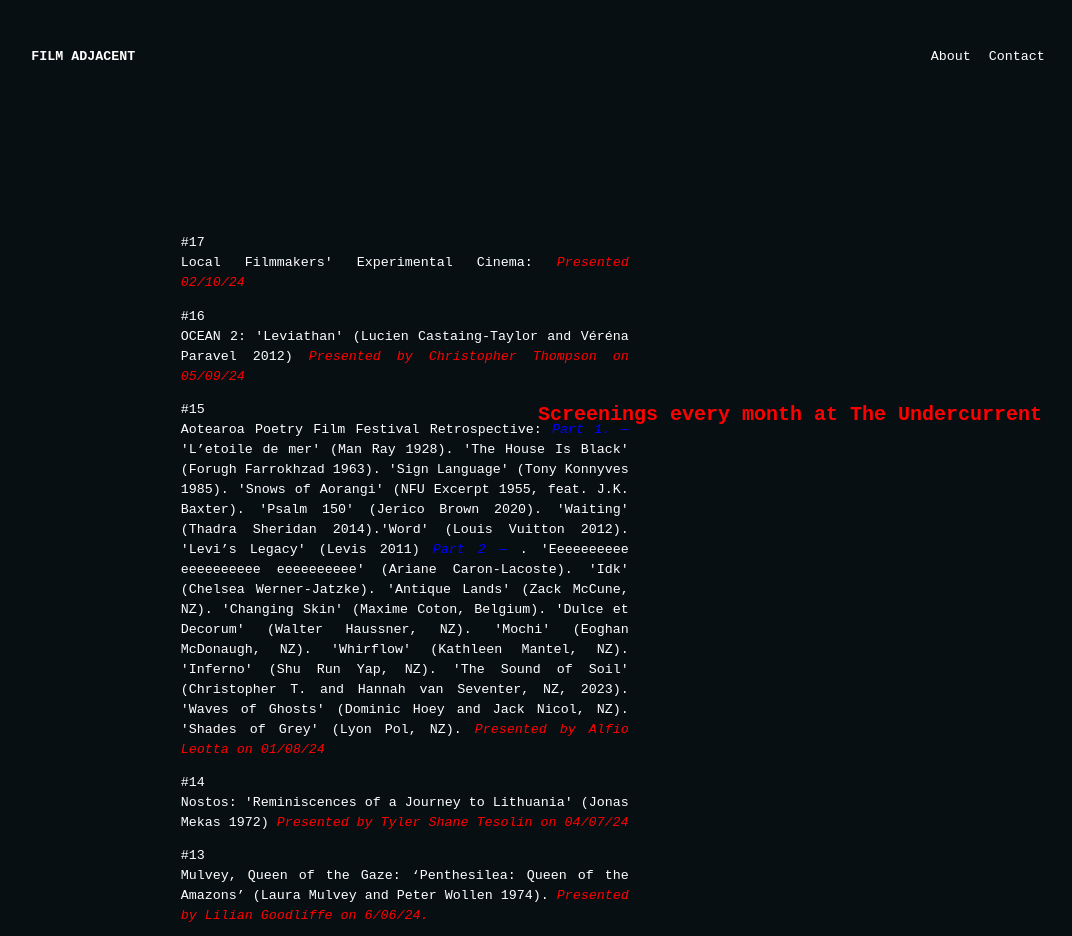
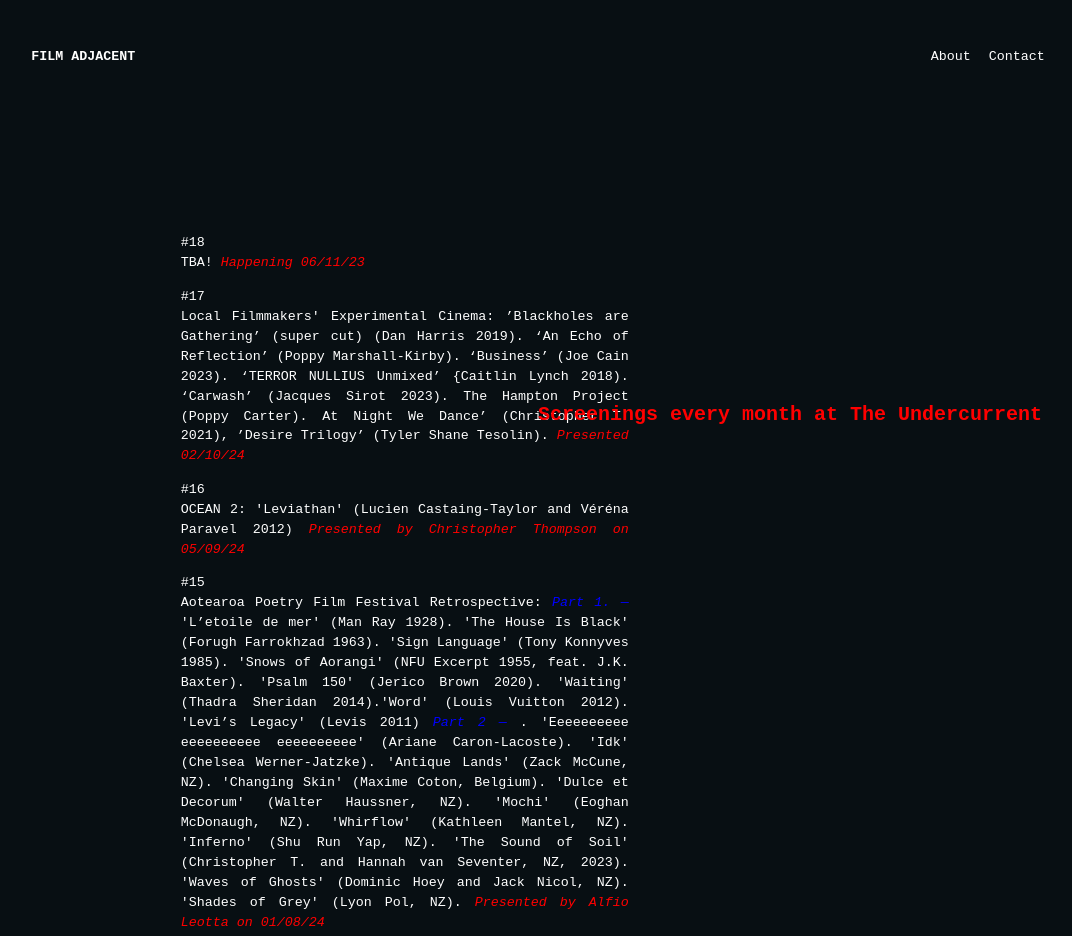
Before and after one commit to niceonechris/niceonechris.github.io, a plain HTML site: page index.html in a window 1280 px wide. Shown: the top 936 px of the page, without its empty margins (102-1174 px from the left). Drawn offline with Linux system fonts and the light colour scheme.

Commit message:
Update index.html

```diff
--- a/index.html
+++ b/index.html
@@ -40,8 +40,11 @@
         </nav>
     </header>
     <main>
+         <p> #18<br> TBA! <i style="color: red"> Happening 06/11/23</i>
+        </p>
 
-        <p class="hover-text" id="hover-17">#17<br>Local Filmmakers' Experimental Cinema: <i style="color: red"> Presented 02/10/24 </i>
+
+        <p class="hover-text" id="hover-17">#17<br>Local Filmmakers' Experimental Cinema: ’Blackholes are Gathering’ (super cut) (Dan Harris 2019). ‘An Echo of Reflection’ (Poppy Marshall-Kirby). ‘Business’ (Joe Cain 2023). ‘TERROR NULLIUS Unmixed’ {Caitlin Lynch 2018). ‘Carwash’ (Jacques Sirot 2023). The Hampton Project (Poppy Carter). At Night We Dance’ (Christopher T. 2021), ’Desire Trilogy’ (Tyler Shane Tesolin). <i style="color: red"> Presented 02/10/24 </i>
        </p>
          <img src="FA17.jpg" alt="Hover Image 7" class="hidden-image">
 
```
